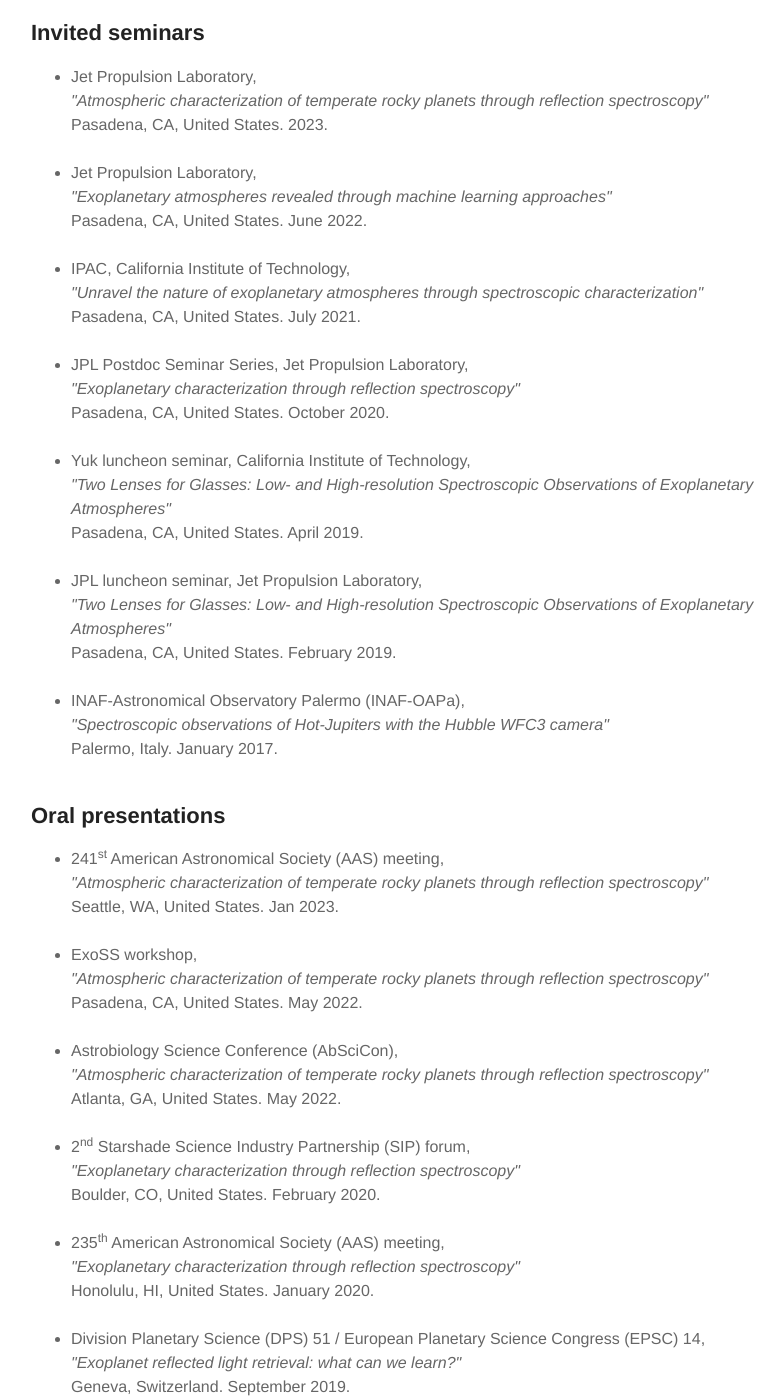
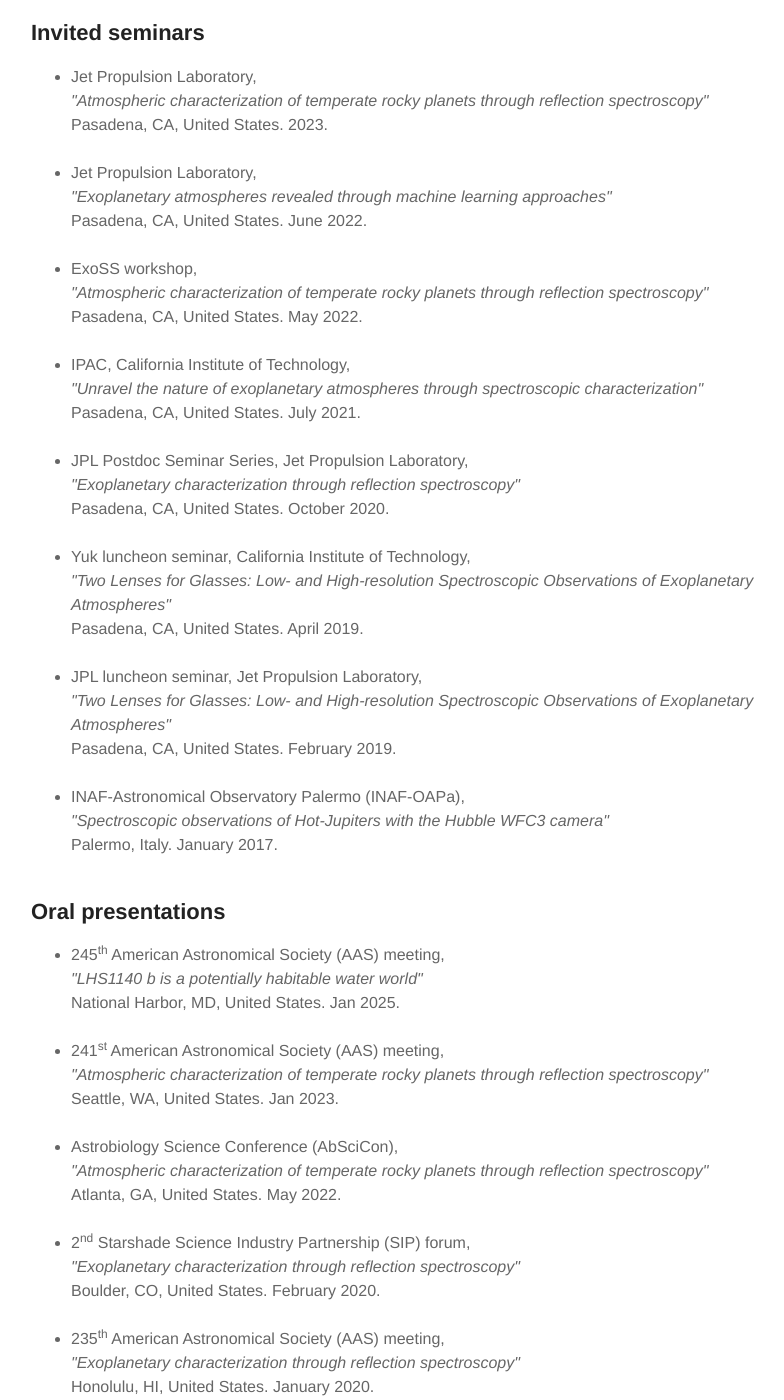
Before and after one commit to MDamiano/MDamiano.github.io, a Jekyll site: the page built from presentations.md, in a window 1280 px wide and 1400 px high, scrolled down 458 px. Shown: the whole window, without its empty margins (204-988 px from the left). Built offline with Jekyll 4.4.1, drawn with Linux system fonts in a browser that asks for light colours.

Commit message:
Update February 2025

```diff
--- a/presentations.md
+++ b/presentations.md
@@ -13,6 +13,10 @@ layout: page
     <li>Jet Propulsion Laboratory,
 	    <br /><i>"Exoplanetary atmospheres revealed through machine learning approaches"</i>
 	    <br />Pasadena, CA, United States. June 2022.
+	    <br /><br /></li>
+    <li>ExoSS workshop,
+	    <br /><i>"Atmospheric characterization of temperate rocky planets through reflection spectroscopy"</i>
+	    <br />Pasadena, CA, United States. May 2022.
 	    <br /><br /></li>
     <li>IPAC, California Institute of Technology,
 	    <br /><i>"Unravel the nature of exoplanetary atmospheres through spectroscopic characterization"</i>
@@ -39,13 +43,13 @@ layout: page
 <h2>Oral presentations</h2>
 
 <ul class="skill-list">
+    <li>245<sup>th</sup> American Astronomical Society (AAS) meeting,
+	    <br /><i>"LHS1140 b is a potentially habitable water world"</i>
+	    <br />National Harbor, MD, United States. Jan 2025.
+	    <br /><br /></li>
     <li>241<sup>st</sup> American Astronomical Society (AAS) meeting,
 	    <br /><i>"Atmospheric characterization of temperate rocky planets through reflection spectroscopy"</i>
 	    <br />Seattle, WA, United States. Jan 2023.
-	    <br /><br /></li>
-    <li>ExoSS workshop,
-	    <br /><i>"Atmospheric characterization of temperate rocky planets through reflection spectroscopy"</i>
-	    <br />Pasadena, CA, United States. May 2022.
 	    <br /><br /></li>
     <li>Astrobiology Science Conference (AbSciCon),
 	    <br /><i>"Atmospheric characterization of temperate rocky planets through reflection spectroscopy"</i>
```
Also changed, not shown: publications.md (+5 -1 lines), 1 other file.
